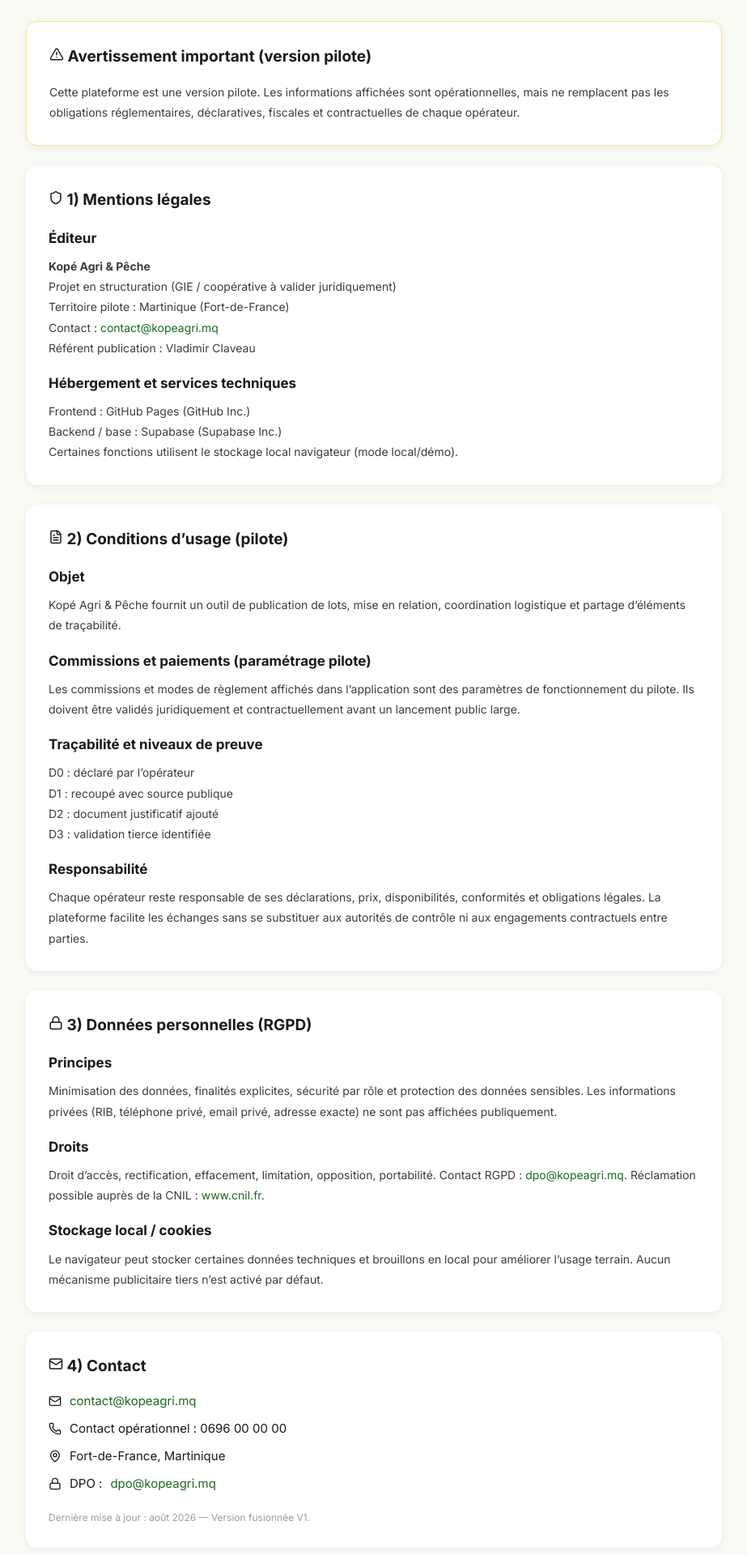
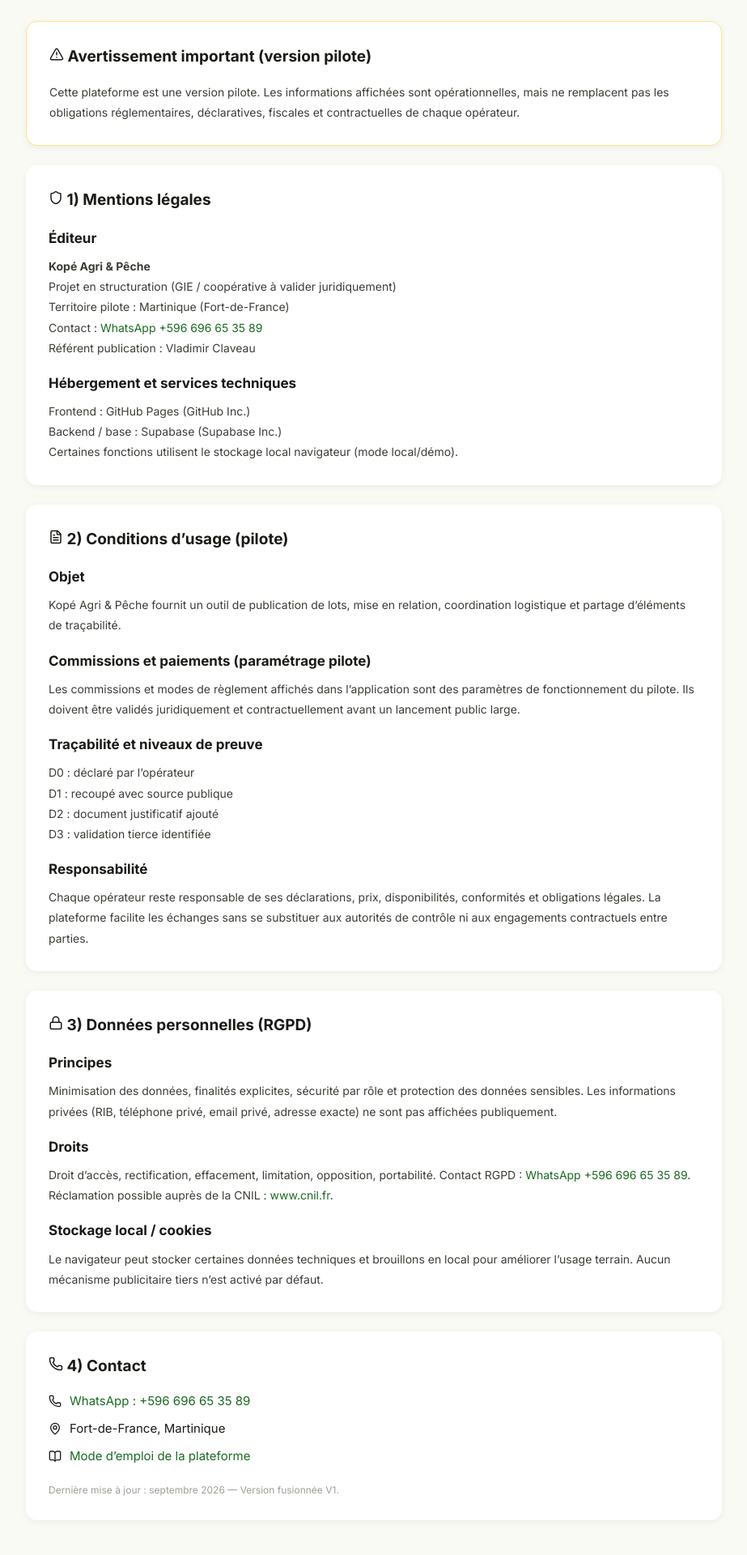
Before and after one commit to CVlad97/kopeagri-caraibes, a React (Vite) app: page /legal in a window 1280 px wide. Shown: the part 84-2004 px from the top of the page at 81% size, without its empty margins (178-1101 px from the left). Built offline with nearby package versions, Linux system fonts and the light colour scheme; no server answers.

Commit message:
Legal: real contacts (WhatsApp), launch package (checklist, GIE statuts model, CGV model)

```diff
--- a/src/pages/LegalPage.tsx
+++ b/src/pages/LegalPage.tsx
@@ -1,5 +1,6 @@
 import React from 'react'
-import { Shield, FileText, Lock, Mail, Phone, MapPin, AlertTriangle } from 'lucide-react'
+import { Shield, FileText, Lock, Phone, MapPin, AlertTriangle, BookOpen } from 'lucide-react'
+import { Link } from 'react-router-dom'
 
 const pStyle: React.CSSProperties = { fontSize: 14, color: 'var(--gray-700)', lineHeight: 1.8 }
 const h3Style: React.CSSProperties = { fontSize: 17, fontWeight: 700, marginTop: 18, marginBottom: 8 }
@@ -29,7 +30,7 @@
           <strong>Kopé Agri & Pêche</strong><br />
           Projet en structuration (GIE / coopérative à valider juridiquement)<br />
           Territoire pilote : Martinique (Fort-de-France)<br />
-          Contact : <a href="mailto:contact@kopeagri.mq" style={{ color: 'var(--green-700)' }}>contact@kopeagri.mq</a><br />
+          Contact : <a href="https://wa.me/596696653589" target="_blank" rel="noopener noreferrer" style={{ color: 'var(--green-700)' }}>WhatsApp +596 696 65 35 89</a><br />
           Référent publication : Vladimir Claveau
         </p>
 
@@ -84,7 +85,7 @@
         <h3 style={h3Style}>Droits</h3>
         <p style={pStyle}>
           Droit d’accès, rectification, effacement, limitation, opposition, portabilité.
-          Contact RGPD : <a href="mailto:dpo@kopeagri.mq" style={{ color: 'var(--green-700)' }}>dpo@kopeagri.mq</a>.
+          Contact RGPD : <a href="https://wa.me/596696653589?text=Demande%20RGPD%20-%20Kop%C3%A9Agri" target="_blank" rel="noopener noreferrer" style={{ color: 'var(--green-700)' }}>WhatsApp +596 696 65 35 89</a>.
           Réclamation possible auprès de la CNIL : <a href="https://www.cnil.fr" target="_blank" rel="noopener noreferrer" style={{ color: 'var(--green-700)' }}>www.cnil.fr</a>.
         </p>
 
@@ -96,23 +97,20 @@
       </div>
 
       <div className="section-block">
-        <h2><Mail size={18} /> 4) Contact</h2>
+        <h2><Phone size={18} /> 4) Contact</h2>
         <div style={{ display: 'flex', flexDirection: 'column', gap: 10, marginTop: 10 }}>
           <p style={{ display: 'flex', alignItems: 'center', gap: 10, fontSize: 15 }}>
-            <Mail size={16} /> <a href="mailto:contact@kopeagri.mq" style={{ color: 'var(--green-700)' }}>contact@kopeagri.mq</a>
-          </p>
-          <p style={{ display: 'flex', alignItems: 'center', gap: 10, fontSize: 15 }}>
-            <Phone size={16} /> Contact opérationnel : 0696 00 00 00
+            <Phone size={16} /> <a href="https://wa.me/596696653589" target="_blank" rel="noopener noreferrer" style={{ color: 'var(--green-700)' }}>WhatsApp : +596 696 65 35 89</a>
           </p>
           <p style={{ display: 'flex', alignItems: 'center', gap: 10, fontSize: 15 }}>
             <MapPin size={16} /> Fort-de-France, Martinique
           </p>
           <p style={{ display: 'flex', alignItems: 'center', gap: 10, fontSize: 15 }}>
-            <Lock size={16} /> DPO : <a href="mailto:dpo@kopeagri.mq" style={{ color: 'var(--green-700)' }}>dpo@kopeagri.mq</a>
+            <BookOpen size={16} /> <Link to="/guide" style={{ color: 'var(--green-700)' }}>Mode d’emploi de la plateforme</Link>
           </p>
         </div>
         <p style={{ marginTop: 20, fontSize: 12, color: 'var(--gray-400)' }}>
-          Dernière mise à jour : août 2026 — Version fusionnée V1.
+          Dernière mise à jour : septembre 2026 — Version fusionnée V1.
         </p>
       </div>
     </div>
```
Also changed, not shown: 3 other files (tests, documents, lock files or other folders).
